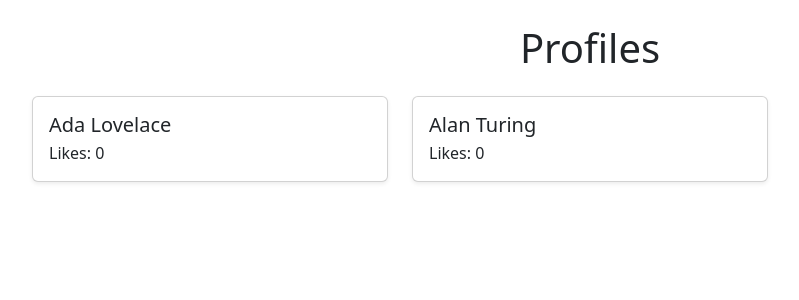
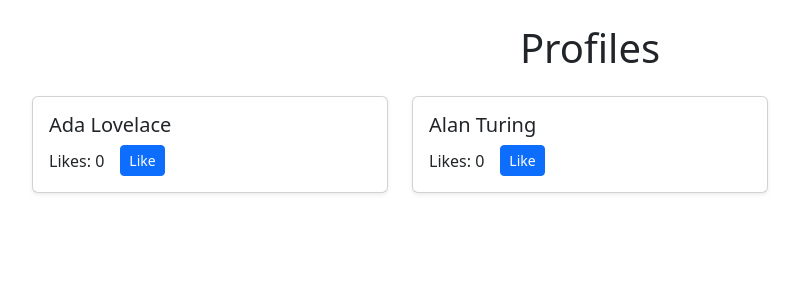
Before and after one commit to smp1993/profiles-app, a React (Vite) app: page / in a window 1280 px wide. Shown: the top 300 px of the page, without its empty margins (50-849 px from the left). Built offline with nearby package versions, Linux system fonts and the light colour scheme.

Commit message:
feat: add stateful likes with useState and Like button

```diff
--- a/src/App.jsx
+++ b/src/App.jsx
@@ -1,19 +1,36 @@
 // src/App.jsx
+import { useState, useCallback } from 'react'
 import Container from 'react-bootstrap/Container'
 import Row from 'react-bootstrap/Row'
 import Col from 'react-bootstrap/Col'
 
 import ProfileCard from './components/ProfileCard.jsx'
-import { profiles } from './data/profiles.js'
+import { profiles as initialProfiles } from './data/profiles.js'
 
 export default function App() {
+  // 1) نگه‌داشتن داده‌ها در state
+  const [people, setPeople] = useState(initialProfiles)
+
+  // 2) هندلر لایک: به‌صورت immutable آپدیت می‌کنیم
+  const handleLike = useCallback((id) => {
+    setPeople((ps) =>
+      ps.map((p) => (p.id === id ? { ...p, likes: p.likes + 1 } : p))
+    )
+  }, [])
+
   return (
     <Container className="py-4">
       <h1 className="mb-4 text-center">Profiles</h1>
+
       <Row xs={1} md={2} lg={3}>
-        {profiles.map((p) => (
+        {people.map((p) => (
           <Col key={p.id}>
-            <ProfileCard name={p.name} likes={p.likes} />
+            <ProfileCard
+              id={p.id}
+              name={p.name}
+              likes={p.likes}
+              onLike={handleLike}
+            />
           </Col>
         ))}
       </Row>
--- a/src/components/ProfileCard.jsx
+++ b/src/components/ProfileCard.jsx
@@ -1,12 +1,24 @@
 // src/components/ProfileCard.jsx
 import Card from 'react-bootstrap/Card'
+import Button from 'react-bootstrap/Button'
 
-export default function ProfileCard({ name, likes }) {
+export default function ProfileCard({ id, name, likes, onLike }) {
   return (
     <Card className="mb-3 shadow-sm">
       <Card.Body>
-        <Card.Title className="h5 mb-1">{name}</Card.Title>
-        <Card.Text className="mb-0">Likes: {likes}</Card.Text>
+        <Card.Title className="h5 mb-2">{name}</Card.Title>
+
+        <div className="d-flex align-items-center gap-3">
+          <span className="mb-0">Likes: {likes}</span>
+          <Button
+            variant="primary"
+            size="sm"
+            onClick={() => onLike(id)}
+            aria-label={`Like ${name}`}
+          >
+            Like
+          </Button>
+        </div>
       </Card.Body>
     </Card>
   )
```
